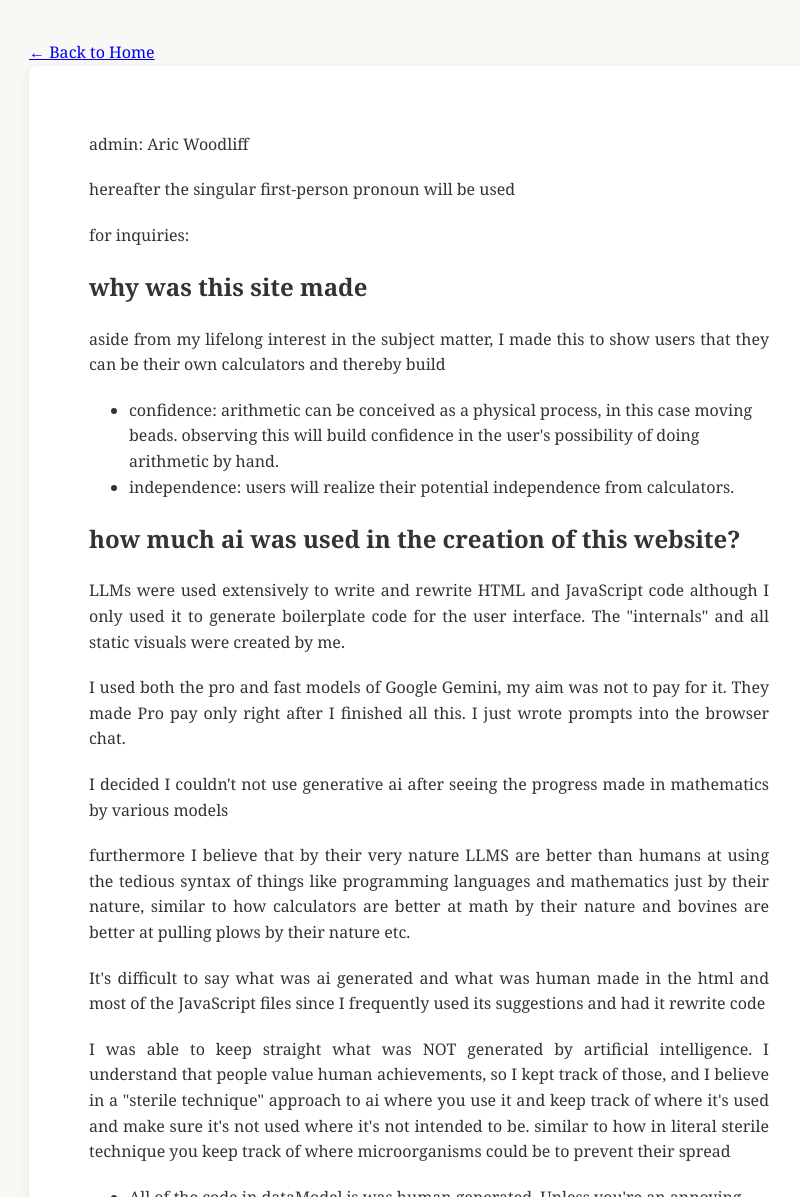
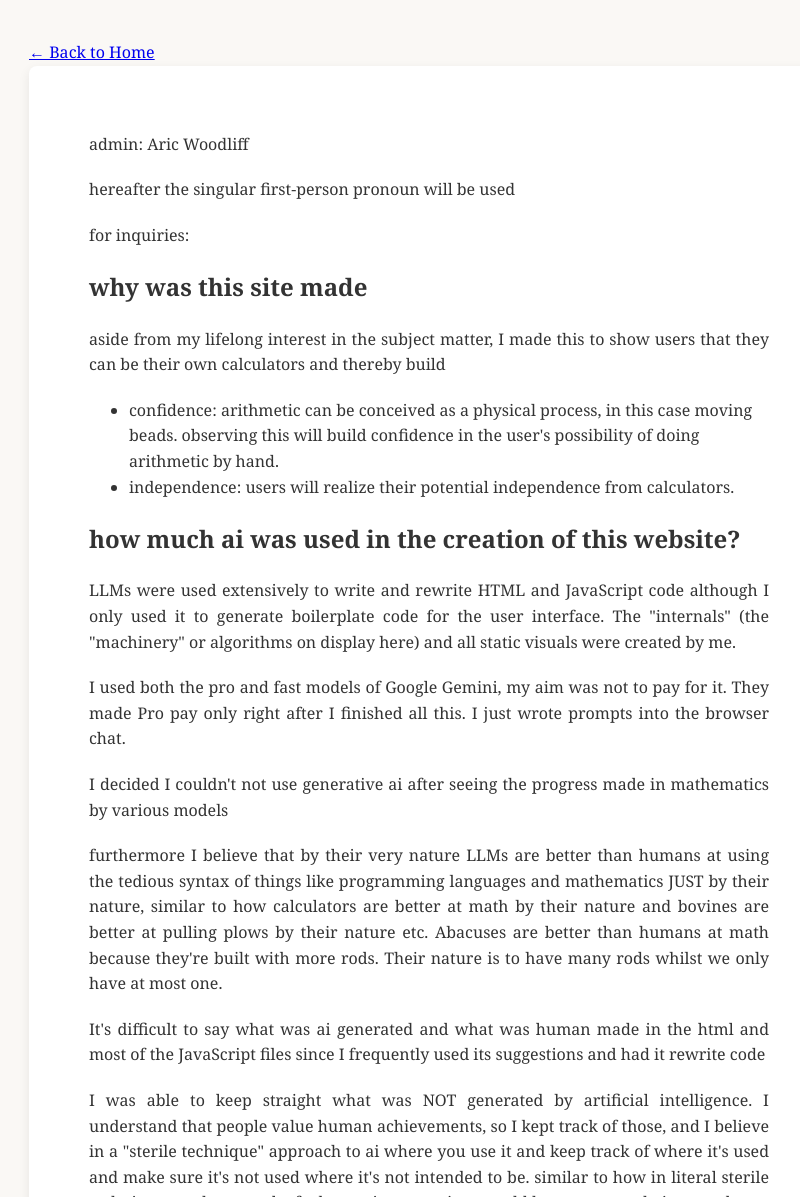
Before and after one commit to Aric-W/math-with-tools, a website: page projectInfo.html in a window 1280 px wide. Shown: the top 1197 px of the page, without its empty margins (211-1011 px from the left). Drawn offline with Linux system fonts and the light colour scheme.

Commit message:
Final change  this round.

```diff
--- a/projectInfo.html
+++ b/projectInfo.html
@@ -63,10 +63,10 @@
 
 
         <h2>how much ai was used in the creation of this website?</h2>
-        <p>LLMs were used extensively to write and rewrite HTML and JavaScript code although I only used it to generate boilerplate code for the user interface. The "internals" and all static visuals were created by me.</p>
+        <p>LLMs were used extensively to write and rewrite HTML and JavaScript code although I only used it to generate boilerplate code for the user interface. The "internals" (the "machinery" or algorithms on display here) and all static visuals were created by me.</p>
         <p>I used both the pro and fast models of Google Gemini, my aim was not to pay for it. They made Pro pay only right after I finished all this. I just wrote prompts into the browser chat.</p>
         <p>I decided I couldn't not use generative ai after seeing the progress made in mathematics by various models</p>
-        <p>furthermore I believe that by their very nature LLMS are better than humans at using the tedious syntax of things like programming languages and mathematics just by their nature, similar to how calculators are better at math by their nature and bovines are better at pulling plows by their nature etc.</p>
+        <p>furthermore I believe that by their very nature LLMs are better than humans at using the tedious syntax of things like programming languages and mathematics JUST by their nature, similar to how calculators are better at math by their nature and bovines are better at pulling plows by their nature etc. Abacuses are better than humans at math because they're built with more rods. Their nature is to have many rods whilst we only have at most one.</p>
         <p>It's difficult to say what was ai generated and what was human made in the html and most of the JavaScript files since I frequently used its suggestions and had it rewrite code</p>
         <p>I was able to keep straight what was NOT generated by artificial intelligence. I understand that people value human achievements, so I kept track of those, and I believe in a "sterile technique" approach to ai where you use it and keep track of where it's used and make sure it's not used where it's not intended to be.
             similar to how in literal sterile technique you keep track of where microorganisms could be to prevent their spread
```
